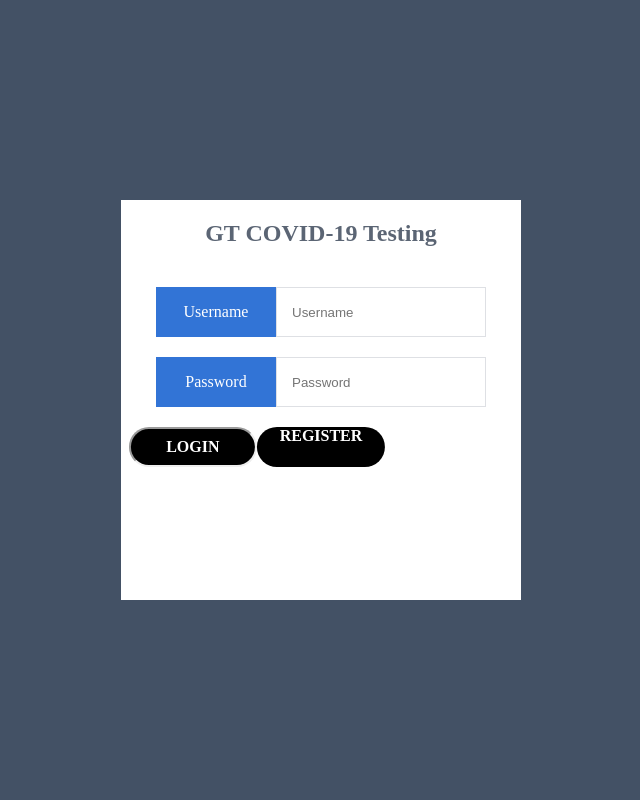
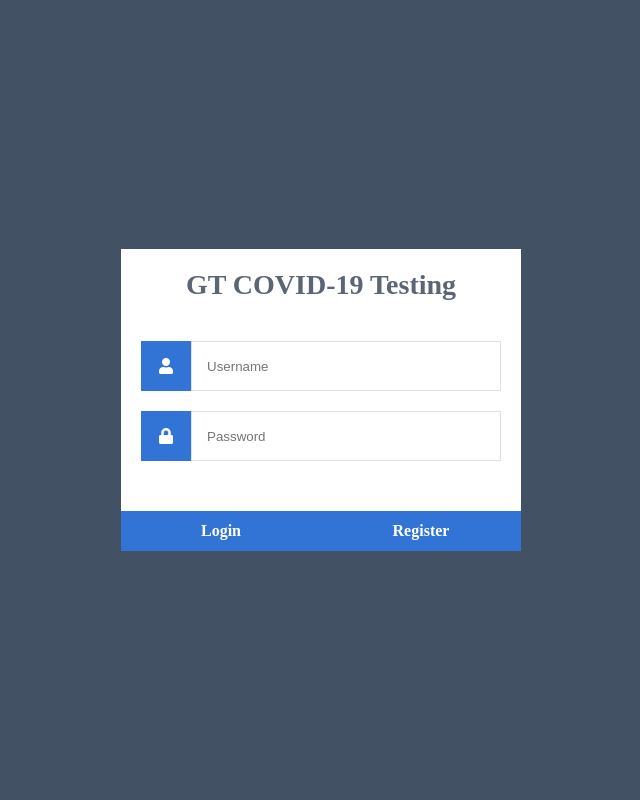
Before and after one commit to chenjun-tang/4400-phase-4, a Flask app: page / in a window 1280 px wide. Shown: the whole page, without its empty margins (319-959 px from the left). Run offline with Flask 2, Linux system fonts and the light colour scheme.

Commit message:
changed index page

```diff
--- a/static/css/home.css
+++ b/static/css/home.css
@@ -2,10 +2,10 @@ button {
     width: 250px;
     height: 40px;
     margin: 5px;
-    border: 2px solid #000000;
+    border: 1px solid #5b6574;
     border-radius: 5px;
     background: #fff;
-    color: #000000;
+    color: #5b6574;
     text-align: center;
     text-decoration: none;
     display: inline-block;
--- a/static/css/index.css
+++ b/static/css/index.css
@@ -13,7 +13,6 @@ input {
 }
 
 .content {
-    height: 400px;
     width: 400px;
     background-color: #fff;
     position: absolute;
@@ -34,13 +33,13 @@ input {
     display: flex;
     justify-content: center;
     align-items: center;
-    width: 120px;
+    width: 50px;
     height: 50px;
     background-color: #3274d6;
     color: #ffffff;
 }
 .content form input[type="password"], .content form input[type="text"] {
-    width: 210px;
+    width: 310px;
     height: 50px;
     border: 1px solid #dee0e4;
     box-sizing: border-box;
@@ -48,20 +47,16 @@ input {
     padding: 0 15px;
 }
 
-.custom_btn {
-    width: 128.18px;
+.content .custom_btn {
+    position: relative;
+    width: 50%;
     height: 40px;
-    border-radius: 20px;
-    transform: translate(-50%, 0%);
-    background: #000000;
+    background: #3274d6;
+    margin-top: 30px;
     color: #fff;
     text-align: center;
-    text-decoration: none;
-    display: inline-block;
     font-size: 16px;
-    font-family: Poppins;
+    line-height: 40px;
     font-style: normal;
     font-weight: bold;
-
-    text-transform: uppercase;
 }
--- a/static/css/style.css
+++ b/static/css/style.css
@@ -22,6 +22,6 @@ a {
 h1 {
     text-align: center;
   	color: #5b6574;
-  	font-size: 24px;
+  	font-size: 28px;
   	margin: 20px auto;
 }
--- a/templates/index.html
+++ b/templates/index.html
@@ -6,20 +6,21 @@
     <title>Document</title>
     <link rel="stylesheet" href="../static/css/style.css">
     <link rel="stylesheet" href="../static/css/index.css">
+    <link rel="stylesheet" href="https://use.fontawesome.com/releases/v5.7.1/css/all.css">
 </head>
 <body>
     <div class="page">
         <div class="content">
             <h1>GT COVID-19 Testing</h1>
             <form action="#" method="POST">
-                <label for="username">Username</label>
+                <label for="username"><i class="fas fa-user"></i></label>
                 <input type="text" name="" id="username" placeholder="Username" required>
 
-                <label for="password">Password</label>
+                <label for="password"><i class="fas fa-lock"></i></label>
                 <input type="password" name="" id="password" placeholder="Password" required>
 
-
-				<input type="submit" value="Login" class="custom_btn">
+                <label for="login" class="custom_btn">Login</label>
+				<input type="submit" id="login" style="display: none;">
 				<a href="{{ url_for('register')}}" class="custom_btn">Register</a>
             </form>
         </div>
```
Also changed, not shown: static/css/register.css (+11 -1 lines).
